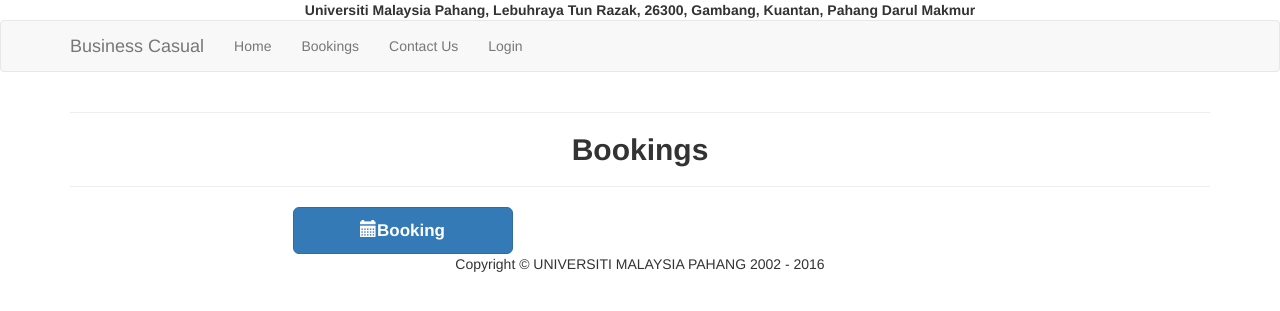
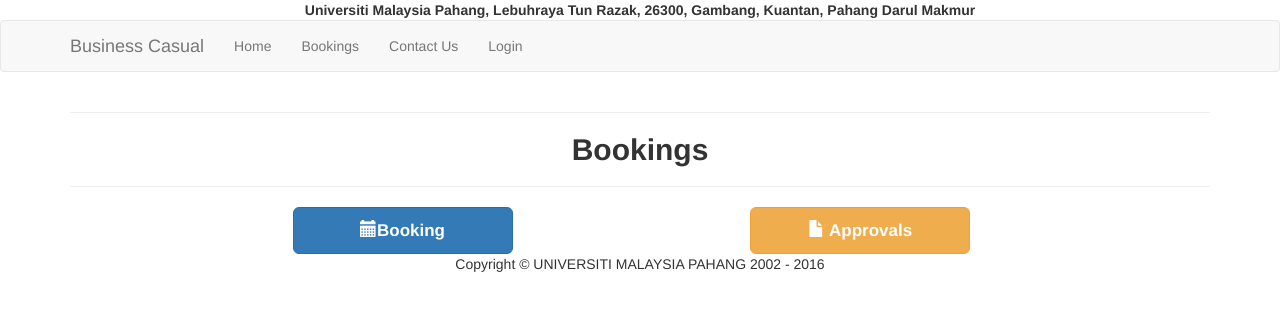
Before and after one commit to akmalrozi/bussystem, a PHP site: page /choose.php in a window 1280 px wide. Shown: the part 220-531 px from the top of the page. Run offline with PHP 8.4, Linux system fonts and the light colour scheme.

Commit message:
Update choose.php

```diff
--- a/choose.php
+++ b/choose.php
@@ -99,7 +99,10 @@ img {
 						<a href="list.php" class="btn btn-primary btn-lg" style="min-width:220px"><span style="font-size:17px;"><b><span class="glyphicon glyphicon-calendar"></span>Booking</b></span></a>
 					</div>
 
-                </div>
+               				 <div class="col-md-1">
+						<a href="approval.php" class="btn btn-warning btn-lg" style="min-width:220px"><span style="font-size:17px;"><b><span class="glyphicon glyphicon-file"></span> Approvals</b></span></a>
+					</div>
+		    </div>
 				<div class="clearfix"></div>
             </div>
         </div>
```
